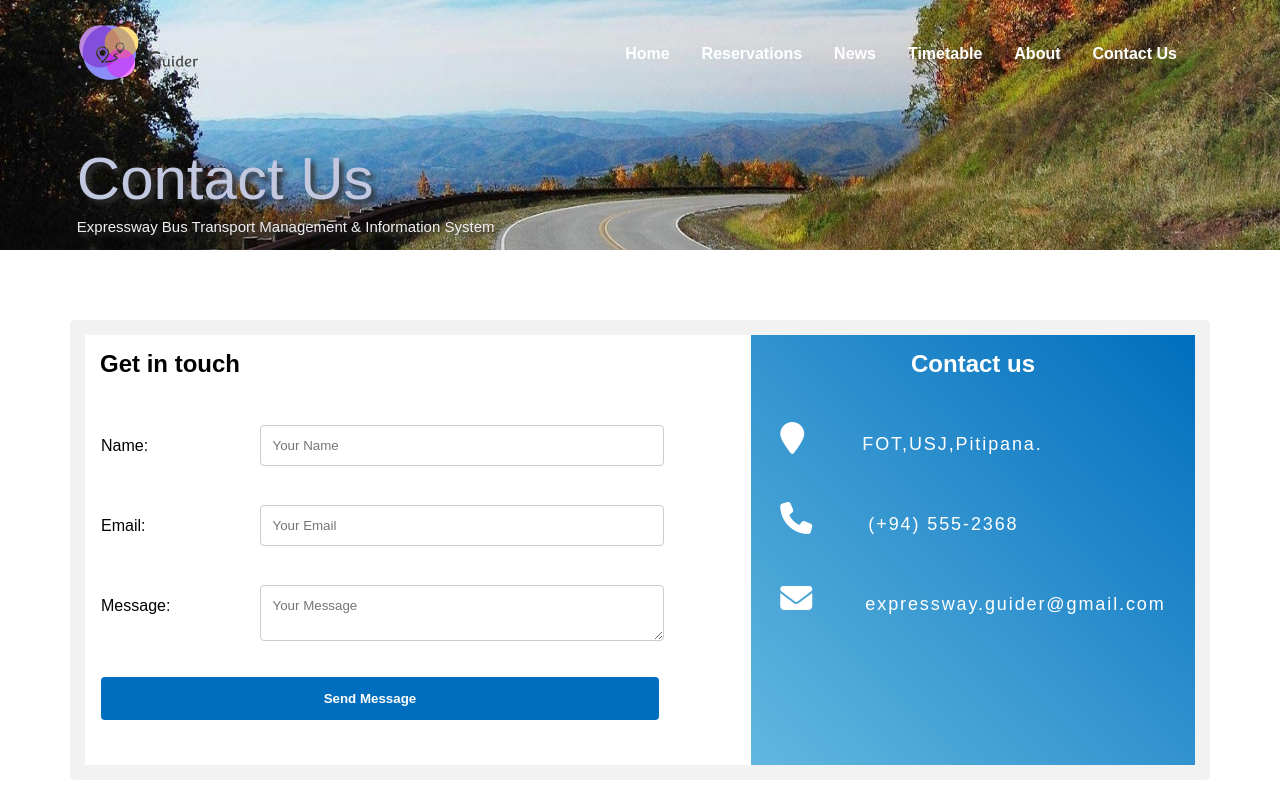
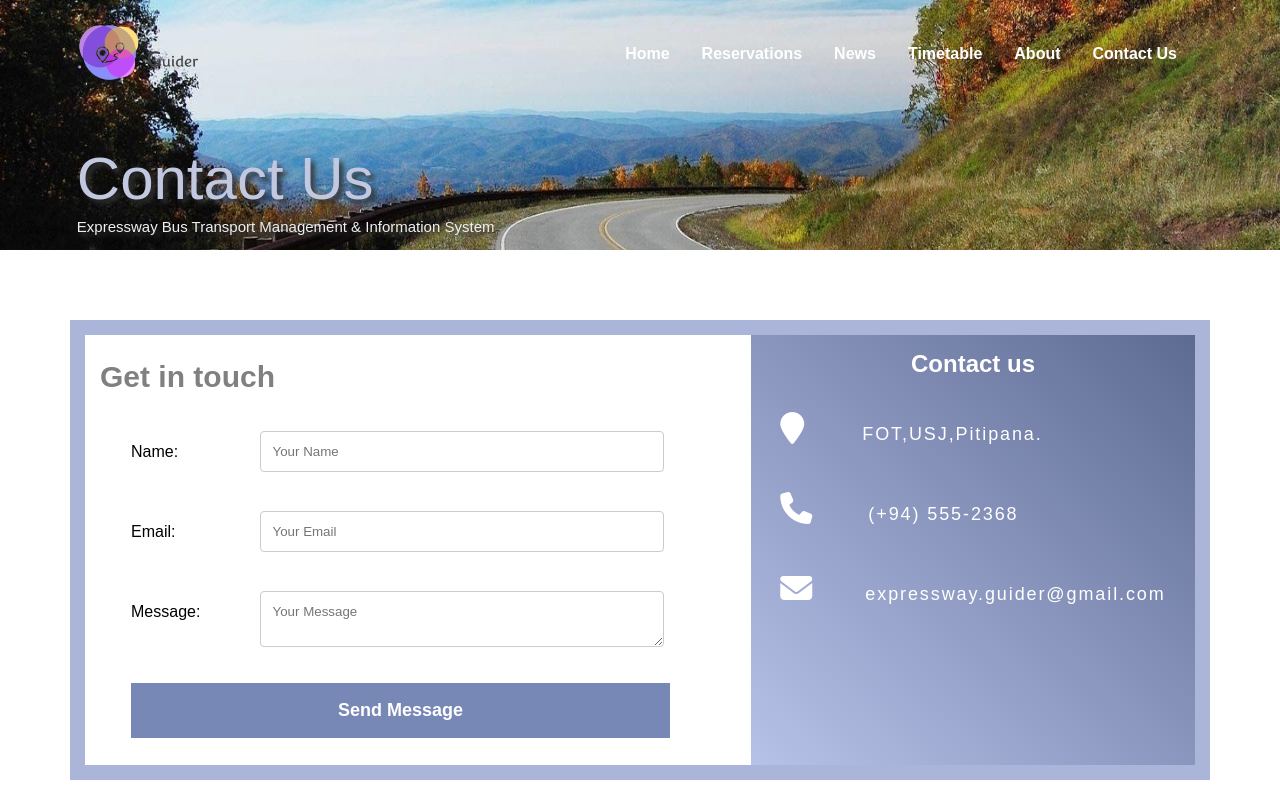
Before and after one commit to Guider-Bus-Reservation-System/Frontend, a React (Create React App) app: page /contact in a window 1280 px wide. Shown: the top 800 px of the page. Built offline with nearby package versions, Linux system fonts and the light colour scheme.

Commit message:
complete CSS

```diff
--- a/src/components/common/styles/footer.css
+++ b/src/components/common/styles/footer.css
@@ -86,14 +86,14 @@ ul li a:hover {
 }
 
 .subscribe button {
-    background-color: #2a8ded;
+    background-color: rgb(119, 135, 182);
     color: #ffffff;
     cursor: pointer;
     transition: background-color 0.3s, padding 0.3s;
 }
 
 .subscribe button:hover {
-    background-color: #1e6fbf;
+    background-color: rgb(119, 135, 182);
 }
 
 .footer-menu {
--- a/src/components/contact/styles/ContactPage.css
+++ b/src/components/contact/styles/ContactPage.css
@@ -61,8 +61,8 @@ button:hover {
 
 .contact-container {
 	width: 100%;
-	border-radius: 5px;
-	background-color: #f2f2f2;
+
+	background-color: rgb(171, 181, 218);
 	padding: 15px;
 }
 
@@ -81,7 +81,7 @@ button:hover {
 	align-items: center;
 	width: 40%;
 	height: 430px;
-	background-image: linear-gradient(to bottom left, #006ebe, #62b7df);
+	background-image: linear-gradient(to bottom left, rgb(93, 106, 145), rgb(183, 194, 233));
 }
 
 .contact-container-left-header {
@@ -92,6 +92,7 @@ button:hover {
 	float: left;
 	width: 25%;
 	margin-top: 6px;
+
 }
 
 .col-75 {
@@ -118,25 +119,26 @@ textarea {
 }
 
 label {
-	padding: 12px 120px 12px 0;
+	padding: 12px 120px 12px 30px;
 	display: inline-block;
 }
 
 .row button[type="submit"] {
-	width: 88%;
-	background-color: #006ebe;
+	width: 85%;
+	background-color: rgb(119, 135, 182);
 	color: white;
-	padding: 12px 20px 12px 0;
+	margin-left: 30px;
 	border: 2px solid transparent;
     font-weight: bold;
-	border-radius: 4px;
 	cursor: pointer;
+	font-size: 18px;
+	height: 55px;
 }
 
 .row button[type="submit"]:hover {
-	background-color:transparent;
-	border-color: #006ebe;
-	color:#006ebe;
+	background-color:rgb(230, 232, 240);
+	border-color: rgb(119, 135, 182);
+	color:rgb(119, 135, 182);
 }
 
 /*.contact-container-right {
@@ -148,6 +150,14 @@ label {
 .contact-container-right-header {
 	margin: 15px 0 25px 0;
 	color: #fff;
+}
+
+.contact-container-left-header h2{
+	font-size: 30px;
+	margin-top: 10px;
+	font-family: Arial, Helvetica, sans-serif;
+	color: gray;
+
 }
 
 .contact-list {
--- a/src/components/news/styles/card.css
+++ b/src/components/news/styles/card.css
@@ -2,6 +2,7 @@
 	display: flex;
 	justify-content: center;
 	align-items: center;
+
 }
 
 .news-card {
@@ -9,23 +10,24 @@
 	flex-direction: column;
 	justify-content: center;
 	align-items: center;
-	padding: 12px;
+	padding: 25px;
 	border-radius: 20px;
-	outline: 1px solid #000000;
+	outline: 2px solid rgb(119, 135, 182);
 }
 
 .news-title {
 	padding-top: 15px;
-	font-size: 24px;
+	font-size: 30px;
 	font-weight: bold;
 	margin-bottom: 2px;
-	color: #0088cc;
+	color: rgb(119, 135, 182);
 }
 
 .news-date {
 	font-size: 16px;
 	margin-bottom: 2px;
 	color: #666666;
+	margin-bottom: 20px;
 }
 
 .news-content {
@@ -36,4 +38,5 @@
 	padding-right: 35px;
 	padding-bottom: 35px;
 	text-align: justify;
+	margin-top: 20px;
 }
--- a/src/pages/about.jsx
+++ b/src/pages/about.jsx
@@ -25,7 +25,7 @@ const About = () => {
 					<div className="sub-header-container">
 						<div className="sub-header-title">About</div>
 						<div className="home-header-subtitle">
-							Guider: Expressway Bus Transport Management &
+							Expressway Bus Transport Management &
 							Information System
 						</div>
 					</div>
--- a/src/pages/styles/about.css
+++ b/src/pages/styles/about.css
@@ -30,6 +30,8 @@
 
 .about-body {
 	padding: 70px;
+	margin-left: 8%;
+	margin-right: 8%;
 }
 
 .about-card-container {
@@ -44,7 +46,7 @@
 
 .about-heading {
 	font-size: 28px;
-	margin-bottom: 20px;
+
 }
 
 .about-content {
@@ -61,13 +63,20 @@
 	flex: 1;
 }
 
-h2 {
-	font-size: 24px;
+.about-body p h2 {
+	font-size: 28px;
 	margin-bottom: 10px;
+	height: 45px;
+	border-style: none;
+	border-radius: 10px;
+	font-weight: lighter;
+
 }
 
-p {
+.about-body p {
 	line-height: 1.5;
+	font-size: 16px;
+	color: rgb(87, 86, 86);
 }
 
 ul {
@@ -75,17 +84,19 @@ ul {
 	margin-left: 20px;
 }
 
+
 .contact-info {
 	margin-top: 40px;
-	font-size: 16px;
+	font-size: 18px;
+
 }
 
 .contact-info a {
-	color: #101317;
+	color: black;
 }
 
 .about-body h2 {
-	background: #1c2236;
+	background: rgb(119, 135, 182);
 	color: white;
 	padding-left: 15px;
 }
@@ -95,7 +106,7 @@ ul {
 		content: "Guider";
 	}
 	50% {
-		color: white;
+		color: rgb(204, 202, 202);
 	}
 	100% {
 		content: "Guider";
@@ -104,9 +115,11 @@ ul {
 
 .element {
 	&:after {
-		animation: changeLetter 3s linear infinite alternate;
+		animation: changeLetter 4s linear infinite alternate;
 		display: block;
 		content: "About Guider";
 		font-size: 60px;
+		color: rgb(119, 135, 182);
+		margin-bottom: 30px;
 	}
 }
--- a/src/pages/styles/index.css
+++ b/src/pages/styles/index.css
@@ -116,7 +116,7 @@ p{
 }
 
 .home-search-container {
-	margin-top: 1%;
+	margin-top: 0%;
 	width: 80%;
 	height: 300px;
 	margin-left: auto;
--- a/src/pages/styles/timetable.css
+++ b/src/pages/styles/timetable.css
@@ -54,7 +54,7 @@
 }
 
 .timetable-table_header {
-	background-color: #2b243e;
+	background-color: rgb(119, 135, 182);
 	font-weight: bold;
 	text-align: left;
 	padding: 8px;
```
